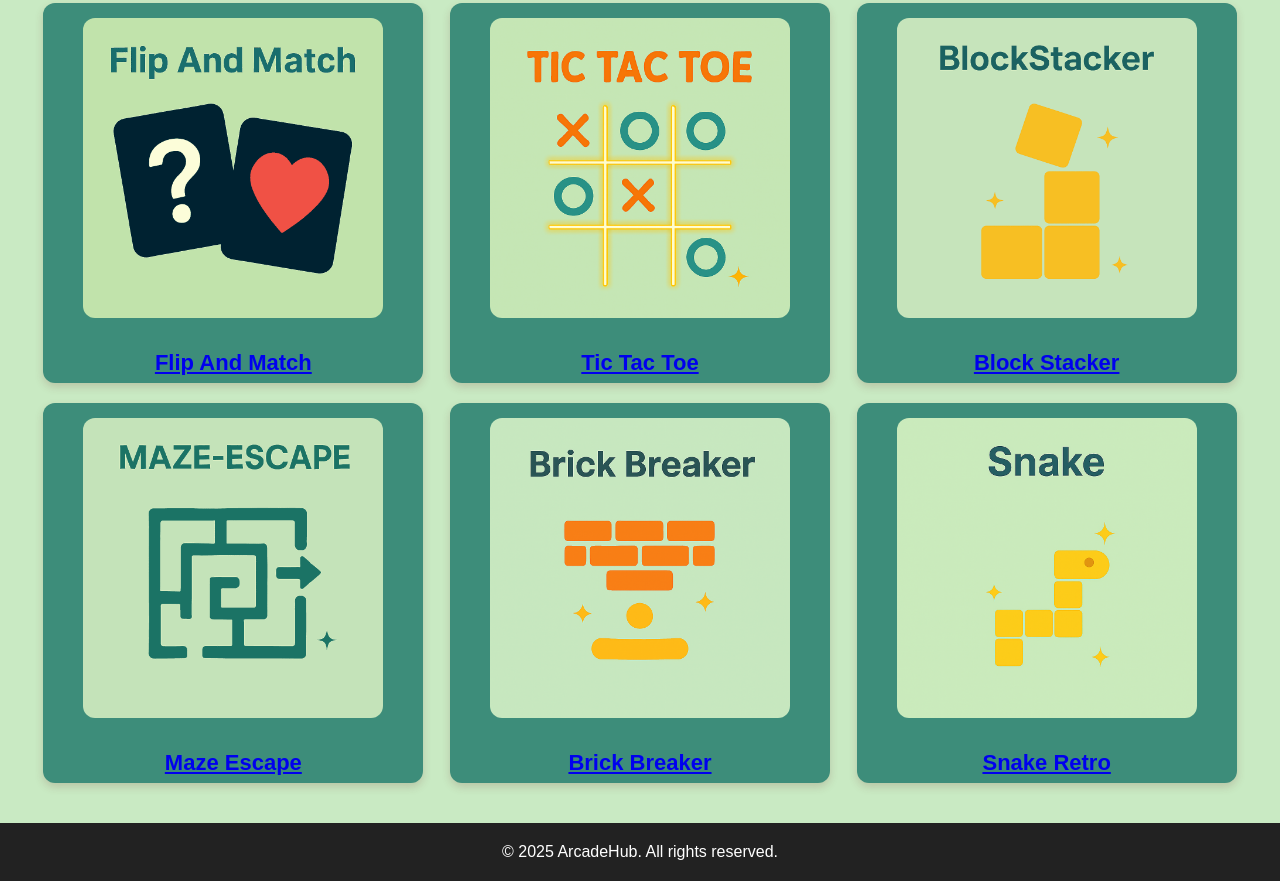
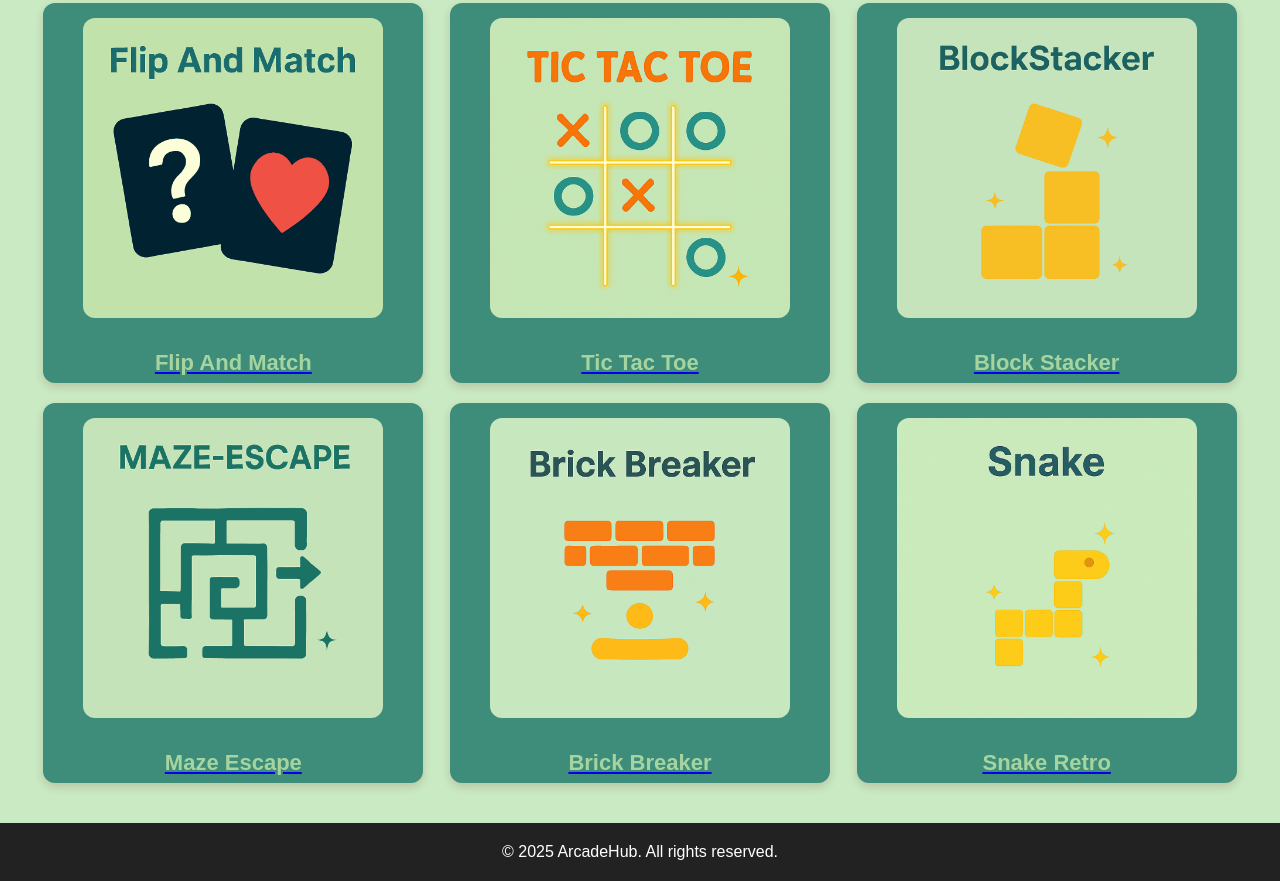
Before and after one commit to Shubhra08132/PlaySphere-Modern-Game-Portal, a plain HTML site: page frontend/index.html in a window 1280 px wide. Shown: the part 553-1434 px from the top of the page. Drawn offline with Linux system fonts and the light colour scheme.

Commit message:
errorCorrected

```diff
--- a/frontend/home.css
+++ b/frontend/home.css
@@ -142,7 +142,7 @@ header nav a:hover {
 .game-card h1 {
   font-size:22px;
   line-height: 1.3;
-  color: ##a6d4a0;
+  color: #a6d4a0;
   font-weight: bold;
 }
 
```
